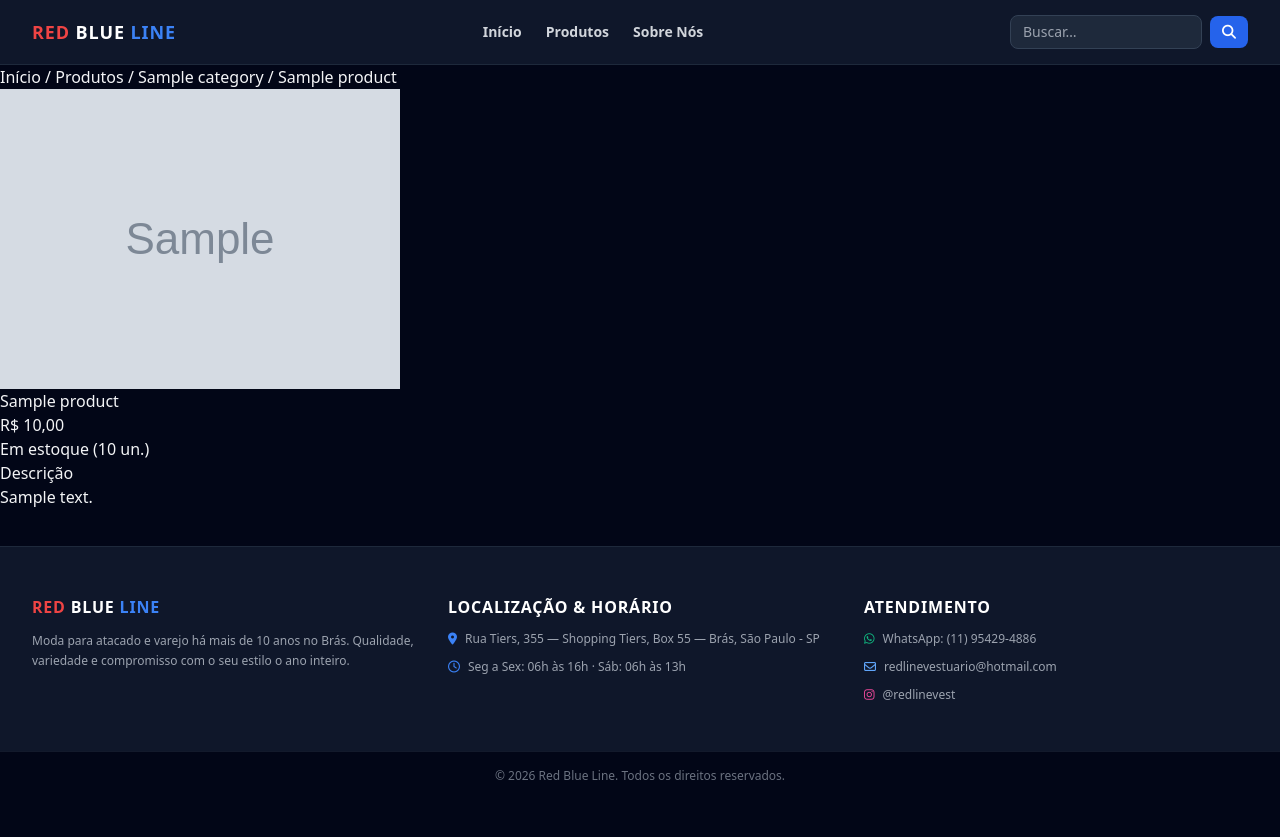
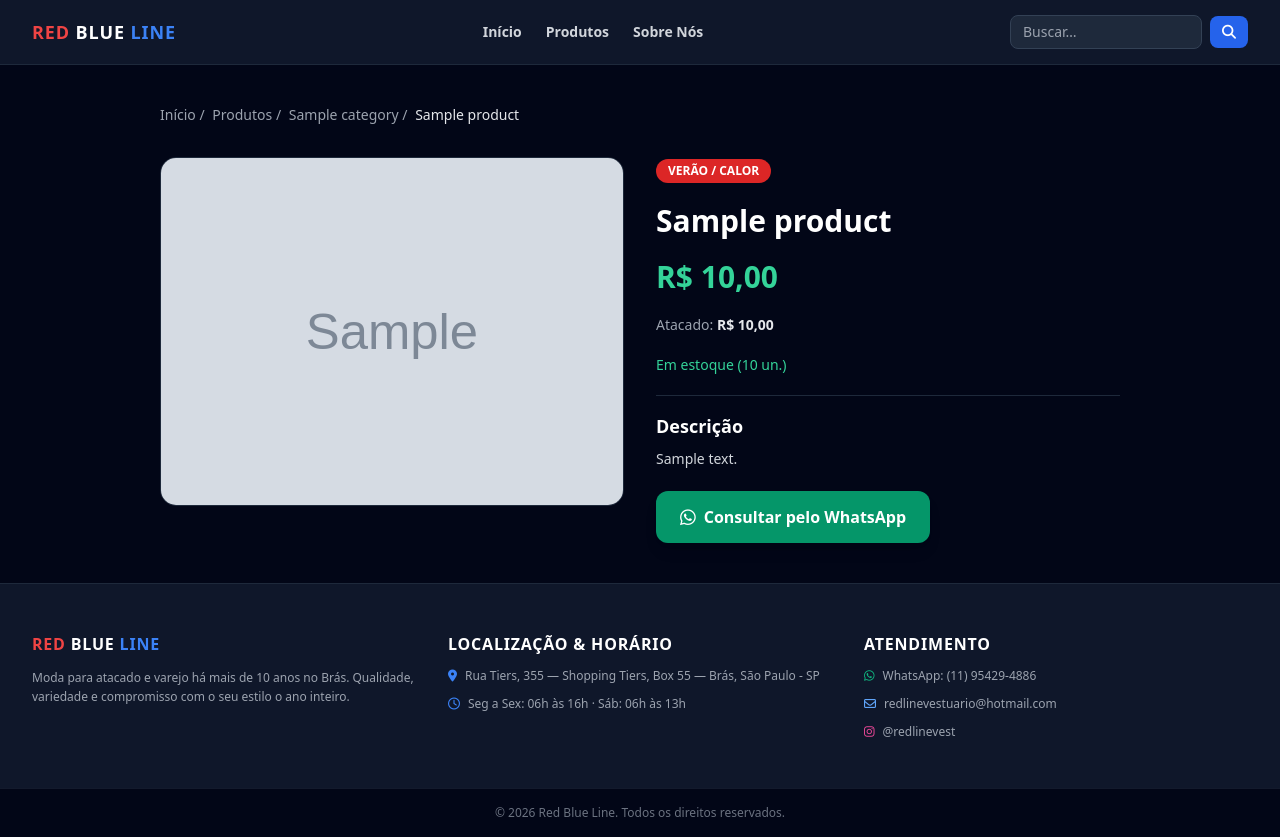
Before and after one commit to AnjoCoruja/store-django, a Django app: a page that uses templates/website/product_detail.html in a window 1280 px wide. Before the commit the page ends 780 px from the top, so only its background shows below. Run offline with Django 5.2, Linux system fonts and the light colour scheme; tables that the repository leaves empty hold one stand-in row (values such as "Sample post"); grey boxes marked "Sample" are stand-in pictures; some libraries are stand-ins or nearby versions.

Commit message:
feat: paginas full-width escuras — home, detalhe de produto e categoria no tema dark

```diff
--- a/templates/website/product_detail.html
+++ b/templates/website/product_detail.html
@@ -1,36 +1,51 @@
 {% extends "base.html" %}
 
 {% block content %}
-<article class="product-detail">
-  <nav class="breadcrumb" aria-label="Trilha de navegação">
-    <a href="{% url 'website:home' %}">Início</a> /
-    <a href="{% url 'website:product_list' %}">Produtos</a> /
-    <a href="{% url 'website:category_detail' product.category.slug %}">{{ product.category.name }}</a> /
-    <span aria-current="page">{{ product.name }}</span>
+<div class="max-w-5xl mx-auto px-4 sm:px-6 lg:px-8 py-10">
+  <article class="space-y-8">
+    <nav class="text-sm text-gray-400 space-x-1" aria-label="Trilha de navegação">
+      <a href="{% url 'website:home' %}" class="hover:text-white transition">Início</a> /
+      <a href="{% url 'website:product_list' %}" class="hover:text-white transition">Produtos</a> /
+      <a href="{% url 'website:category_detail' product.category.slug %}" class="hover:text-white transition">{{ product.category.name }}</a> /
+      <span class="text-gray-200" aria-current="page">{{ product.name }}</span>
     </nav>
 
-  <div class="product-detail__layout">
-    <section class="product-gallery" aria-label="Imagens do produto">
+    <div class="grid grid-cols-1 md:grid-cols-2 gap-8">
+      <section aria-label="Imagens do produto" class="space-y-4">
         {% for image in product.images.all %}
-      <img src="{{ image.image.url }}" alt="{{ image.alt_text|default:product.name }}" loading="{% if forloop.first %}eager{% else %}lazy{% endif %}">
+        <img src="{{ image.image.url }}" alt="{{ image.alt_text|default:product.name }}" loading="{% if forloop.first %}eager{% else %}lazy{% endif %}"
+             class="w-full rounded-2xl border border-slate-800 object-cover bg-slate-900">
         {% empty %}
-      <div class="product-card__placeholder" aria-hidden="true">Sem imagem</div>
+        <div class="w-full h-80 rounded-2xl border border-slate-800 bg-slate-900 flex items-center justify-center text-slate-600" aria-hidden="true">
+          <i class="fa-solid fa-shirt text-6xl"></i>
+        </div>
         {% endfor %}
       </section>
 
-    <section class="product-info">
-      <h1>{{ product.name }}</h1>
-      <p class="price price--large">R$ {{ product.price }}</p>
+      <section class="space-y-5">
+        <span class="inline-block px-3 py-1 text-xs font-bold rounded-full uppercase {% if product.line == 'verao' %}bg-red-600{% else %}bg-blue-600{% endif %} text-white">
+          {% if product.line == 'verao' %}Verão / Calor{% else %}Inverno / Frio{% endif %}
+        </span>
+        <h1 class="text-3xl font-extrabold text-white">{{ product.name }}</h1>
+        <p class="text-3xl font-black text-emerald-400">R$ {{ product.price }}</p>
+        {% if product.wholesale_price %}
+        <p class="text-sm text-gray-400">Atacado: <span class="text-gray-200 font-semibold">R$ {{ product.wholesale_price }}</span></p>
+        {% endif %}
         {% if product.stock > 0 %}
-      <p class="in-stock">Em estoque ({{ product.stock }} un.)</p>
+        <p class="text-sm text-emerald-400 font-medium">Em estoque ({{ product.stock }} un.)</p>
         {% else %}
-      <p class="out-of-stock">Fora de estoque</p>
+        <p class="text-sm text-red-400 font-medium">Fora de estoque</p>
         {% endif %}
-      <div class="product-description">
-        <h2>Descrição</h2>
-        <p>{{ product.description|linebreaksbr }}</p>
+        <div class="pt-4 border-t border-slate-800">
+          <h2 class="text-lg font-bold text-white mb-2">Descrição</h2>
+          <p class="text-gray-300 text-sm leading-relaxed">{{ product.description|linebreaksbr }}</p>
         </div>
+        <a href="https://wa.me/5511954294886?text=Olá! Tenho interesse no produto: {{ product.name|urlencode }}" target="_blank"
+           class="inline-flex items-center gap-2 bg-emerald-600 hover:bg-emerald-500 text-white font-bold px-6 py-3 rounded-xl transition shadow-lg">
+          <i class="fa-brands fa-whatsapp text-lg"></i> Consultar pelo WhatsApp
+        </a>
       </section>
     </div>
   </article>
+</div>
 {% endblock %}
```
Also changed, not shown: templates/website/category_detail.html (+46 -3 lines), templates/website/home.html (+2 -7 lines). Lines whose indentation alone changed are shown as unchanged.
